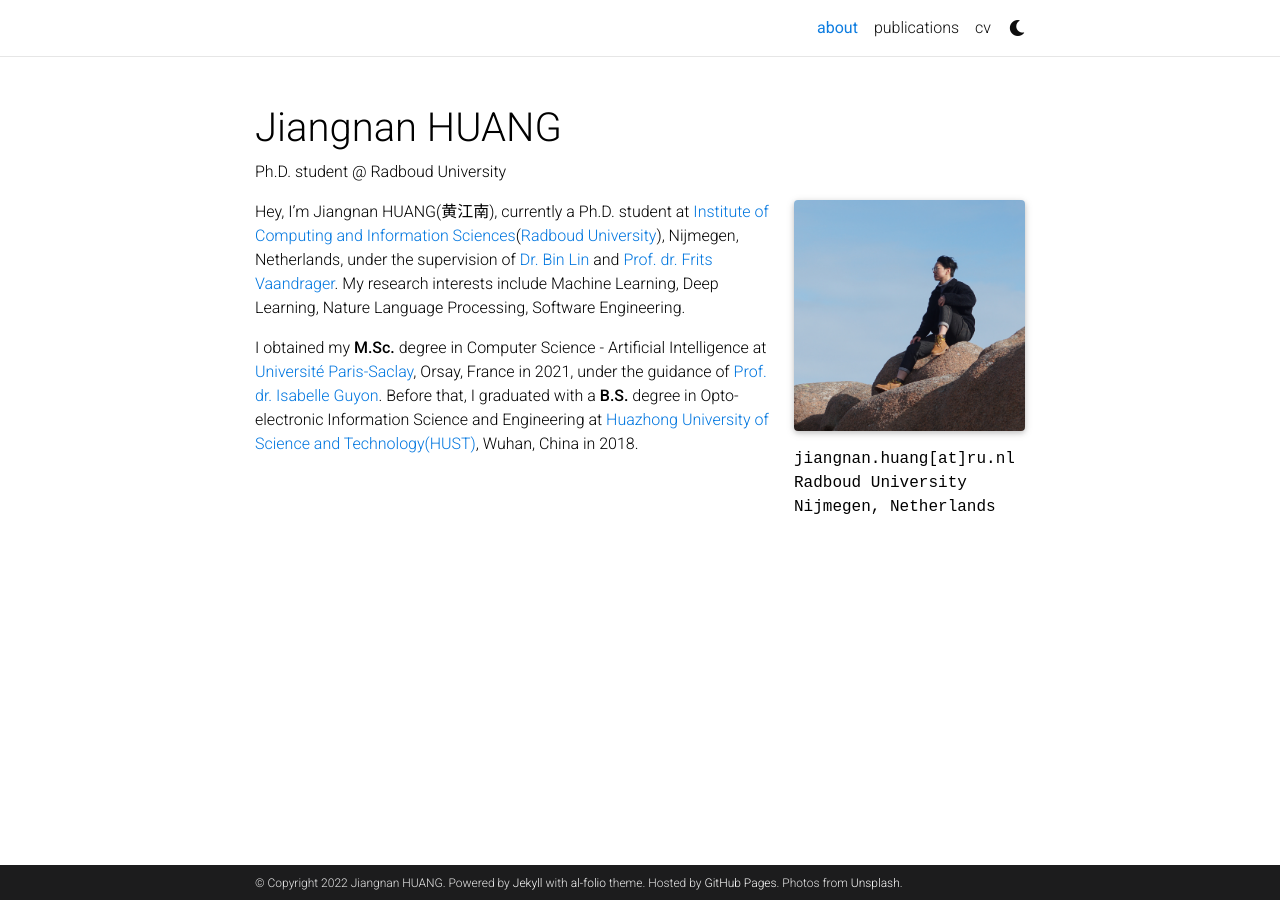
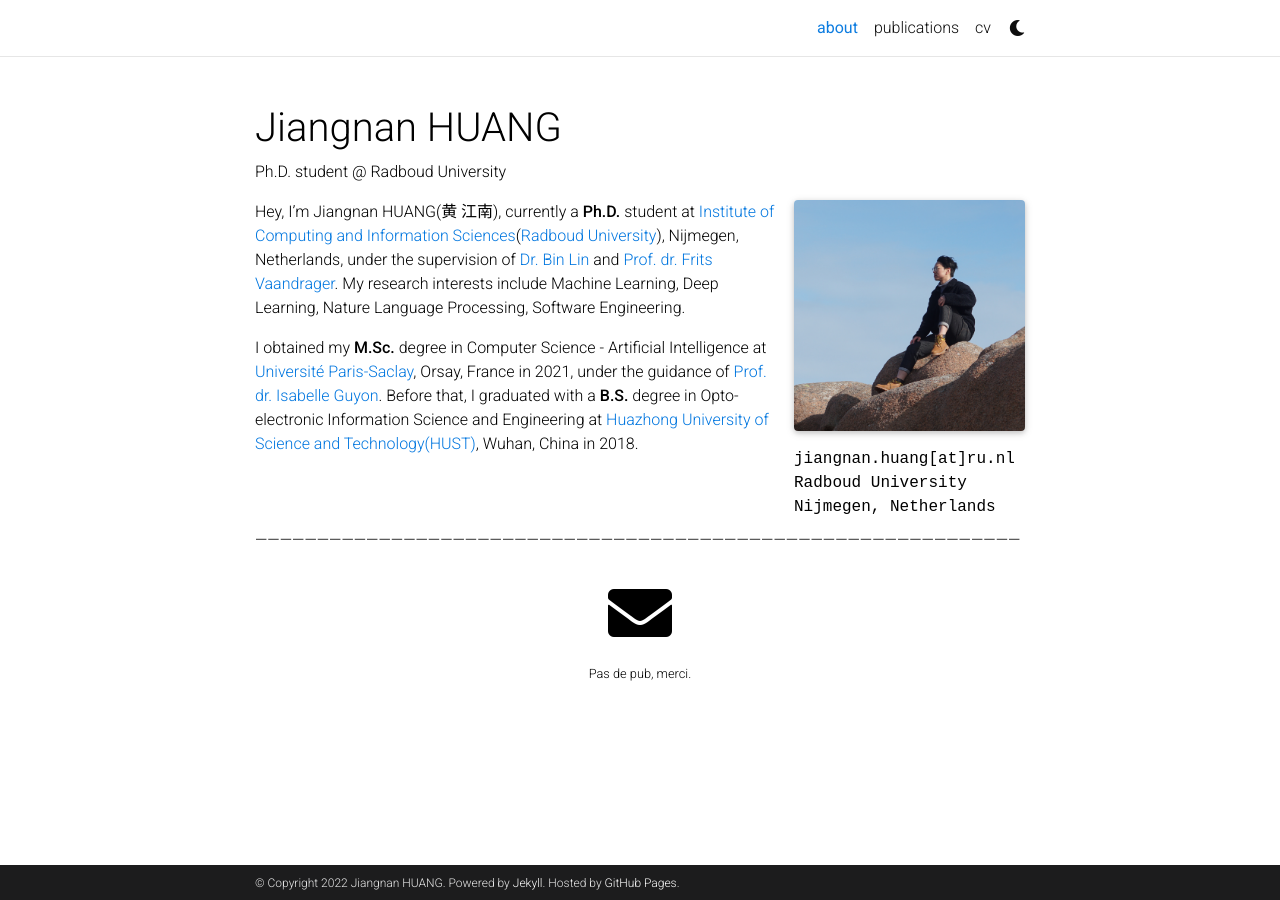
Before and after one commit to jiangnanpro/jiangnanpro.github.io, a Jekyll site: the page built from _pages/about.md, in a window 1280 px wide. Built offline with Jekyll 4.4.1, drawn with Linux system fonts in a browser that asks for light colours; comment, search, counter and statistics services are not loaded; a style sheet for code colours, icons or effects is not loaded; some of the changed lines change nothing that is shown.

Commit message:
update about/cv

```diff
--- a/_config.yml
+++ b/_config.yml
@@ -6,13 +6,12 @@ title: Jiangnan HUANG # the website title (if blank, full name will be used inst
 first_name: Jiangnan
 middle_name:
 last_name: HUANG
-email: jiangnan.huang[at]ru.nl
+email: jiangnan.huang@ru.nl
 description: > # the ">" symbol means to ignore newlines until "footer_text:"
   A simple, whitespace theme for academics. Based on [*folio](https://github.com/bogoli/-folio) design.
 footer_text: >
-  Powered by <a href="https://jekyllrb.com/" target="_blank">Jekyll</a> with <a href="https://github.com/alshedivat/al-folio">al-folio</a> theme.
+  Powered by <a href="https://jekyllrb.com/" target="_blank">Jekyll</a>.
   Hosted by <a href="https://pages.github.com/" target="_blank">GitHub Pages</a>.
-  Photos from <a href="https://unsplash.com" target="_blank">Unsplash</a>.
 keywords: jekyll, jekyll-theme, academic-website, portfolio-website  # add your own keywords or leave empty
 
 lang: en # the language of your site (for example: en, fr, cn, ru, etc.)
@@ -41,7 +40,7 @@ repo_theme_dark: dark           # https://github.com/anuraghazra/github-readme-s
 # will use title and url fields
 # Take a look to https://github.com/jekyll/jekyll-feed for more customization
 
-rss_icon: true
+rss_icon: false
 
 # -----------------------------------------------------------------------------
 # Layout
@@ -67,7 +66,7 @@ og_image: # The site-wide (default for all links) Open Graph preview image
 # Social integration
 # -----------------------------------------------------------------------------
 
-github_username: # your GitHub user name
+github_username: #
 gitlab_username: # your GitLab user name
 twitter_username: # your Twitter handle
 linkedin_username: # your LinkedIn user name
@@ -89,12 +88,12 @@ lastfm_id: # your lastfm id
 spotify_id: # your spotify id
 pinterest_id: # your pinterest id
 unsplash_id: # your unsplash id
-instagram_id: # your instagram id
+instagram_id: #
 facebook_id: # your facebook id
 discord_id: # your discord id (18-digit unique numerical identifier)
 
 contact_note: >
-  You can even add a little note about which of these is the best way to reach you.
+  Pas de pub, merci.
 
 # -----------------------------------------------------------------------------
 # Analytics and search engine verification
--- a/_pages/about.md
+++ b/_pages/about.md
@@ -15,9 +15,14 @@ profile:
 
 news: false  # includes a list of news items
 selected_papers: false # includes a list of papers marked as "selected={true}"
-social: false  # includes social icons at the bottom of the page
+social: true  # includes social icons at the bottom of the page
 ---
 
-Hey, I'm Jiangnan HUANG(黄江南), currently a Ph.D. student at [Institute of Computing and Information Sciences](https://www.ru.nl/icis/)([Radboud University](https://www.ru.nl/)), Nijmegen, Netherlands, under the supervision of [Dr. Bin Lin](https://binlin.info/index.html) and [Prof. dr. Frits Vaandrager](http://www.cs.ru.nl/F.Vaandrager/). My research interests include Machine Learning, Deep Learning, Nature Language Processing, Software Engineering.
+Hey, I'm Jiangnan HUANG(黄 江南), currently a **Ph.D.** student at [Institute of Computing and Information Sciences](https://www.ru.nl/icis/)([Radboud University](https://www.ru.nl/)), Nijmegen, Netherlands, under the supervision of [Dr. Bin Lin](https://binlin.info/index.html) and [Prof. dr. Frits Vaandrager](http://www.cs.ru.nl/F.Vaandrager/). My research interests include Machine Learning, Deep Learning, Nature Language Processing, Software Engineering.
 
 I obtained my **M.Sc.** degree in Computer Science - Artificial Intelligence at [Université Paris-Saclay](https://www.universite-paris-saclay.fr/), Orsay, France in 2021, under the guidance of [Prof. dr. Isabelle Guyon](https://guyon.chalearn.org/). Before that, I graduated with a **B.S.** degree in Opto-electronic Information Science and Engineering at [Huazhong University of Science and Technology(HUST)](http://english.hust.edu.cn/), Wuhan, China in 2018.
+\\
+\\
+\\
+\\
+------------------------------------------------------------------------------------------------------------------------------------------------------------------------------------------
```
Also changed, not shown: _layouts/about.html (line endings or trailing spaces), 1 other file.
